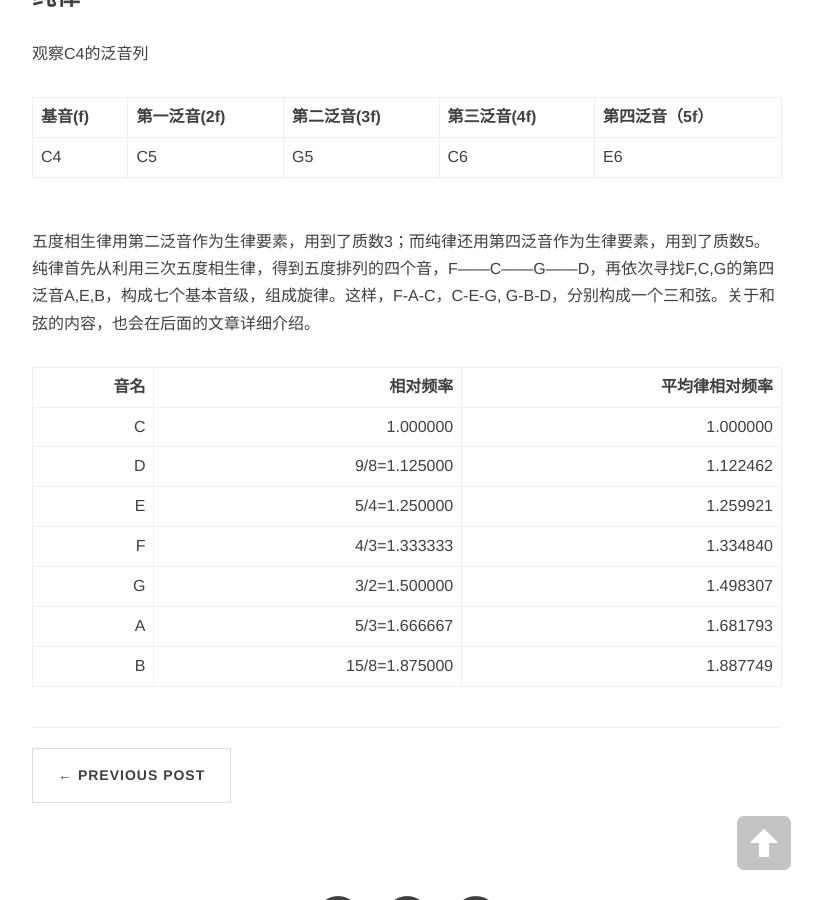
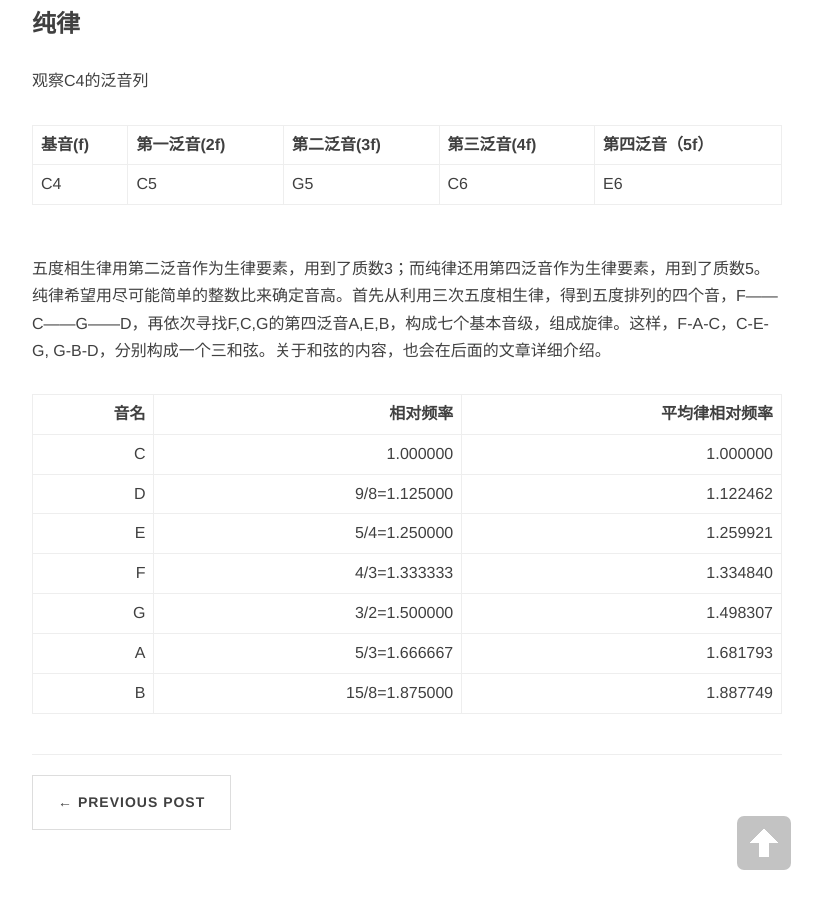
Before and after one commit to SimonFang1/SimonFang1.github.io, a Jekyll site: the page built from _posts/2019-04-28-music-theory-3.md, in a window 1280 px wide and 900 px high, scrolled down 4604 px. Shown: the whole window, without its empty margins (233-1055 px from the left). Built offline with Jekyll 4.4.1, drawn with Linux system fonts in a browser that asks for light colours; nearby versions of some CDN libraries; formulas are drawn with MathJax 3; comment, search, counter and statistics services are not loaded; some of the changed text lies outside the part shown.

Commit message:
update music theory

```diff
--- a/_posts/2019-04-28-music-theory-3.md
+++ b/_posts/2019-04-28-music-theory-3.md
@@ -11,7 +11,7 @@
 **音律(Musical temperament)** 是制定音高的标准，只有音高确定了，才能准确地记录旋律。为了方便理解，我们先从 **十二平均律(Twelve-tone equal temperament,12 equal temperament, 12-TET or 12-ET)** 讲起。
 
 ### 十二平均律
-我们知道频率相差一倍的音听起来最和谐，可以把它们当做同一种音。十二平均律把2倍平均分成12个均等的部分—— **半音(Semitone)** ，确定了12种不同的音高，以此来组成旋律。显然，平均分成12份是等比分割的，否则再经过12个半音，频率不能翻倍。相邻两个半音的频率之比为$2^{1/12}$， **全音(Whole tone)** 间的音高距离等于两个半音。当一个音高的频率确定后，其他所有的音的频率也能随之确定。
+我们知道频率相差一倍的音听起来最和谐，可以把它们当做同一种音。十二平均律把2倍平均分成12个均等的部分—— **半音(Semitone)** ，确定了12种不同的音高，以此来组成旋律。显然，平均分成12份是等比分割的，否则再经过12个半音，频率不能翻倍。相邻两个半音的频率之比为$2^{1/12}$， **全音(Whole tone)** 间的音高距离等于两个半音。当一个音高的频率确定后，其他所有的音的频率也能随之确定。平均律因为转调方便，适合协调多种乐器，已经成为了现代音乐的标准。
 
 C,D,E,F,G,A,B作为七个基本**音级(Step)**的音名，在乐音体系中循环使用，do,re,mi,fa,sol,la,si是其对应的唱名。除了B、C，E、F之间是半音关系外，其他连续基本音之间都相差了一个全音。由于其余5个半音没有独立的名称，需要借助 **变音记号** 来表示，**升记号 ♯(Sharp)** 把基本音升高一个半音， **降记号♭(Flat)** 把基本音降低一个半音， **重升记号 &#119082; (Double sharp)** 把基本音升高一个全音， **重降记号𝄫 (Double flat)** 把基本音降低一个全音，**还原记号 ♮ (Natural)** 表示将已经升高或降低的音还原。在钢琴中，这七个基本音级在白键，其余五个半音在黑键。音级之间的距离成为 **度(degree)**，下图C-B为一个七度。
 
@@ -94,7 +94,7 @@
 |C4|C5|G5|C6|E6
 
 五度相生律用第二泛音作为生律要素，用到了质数3；而纯律还用第四泛音作为生律要素，用到了质数5。
-纯律首先从利用三次五度相生律，得到五度排列的四个音，F——C——G——D，再依次寻找F,C,G的第四泛音A,E,B，构成七个基本音级，组成旋律。这样，F-A-C，C-E-G, G-B-D，分别构成一个三和弦。关于和弦的内容，也会在后面的文章详细介绍。
+纯律希望用尽可能简单的整数比来确定音高。首先从利用三次五度相生律，得到五度排列的四个音，F——C——G——D，再依次寻找F,C,G的第四泛音A,E,B，构成七个基本音级，组成旋律。这样，F-A-C，C-E-G, G-B-D，分别构成一个三和弦。关于和弦的内容，也会在后面的文章详细介绍。
 
 |音名|相对频率|平均律相对频率|
 |-:|-:|-:|
```
